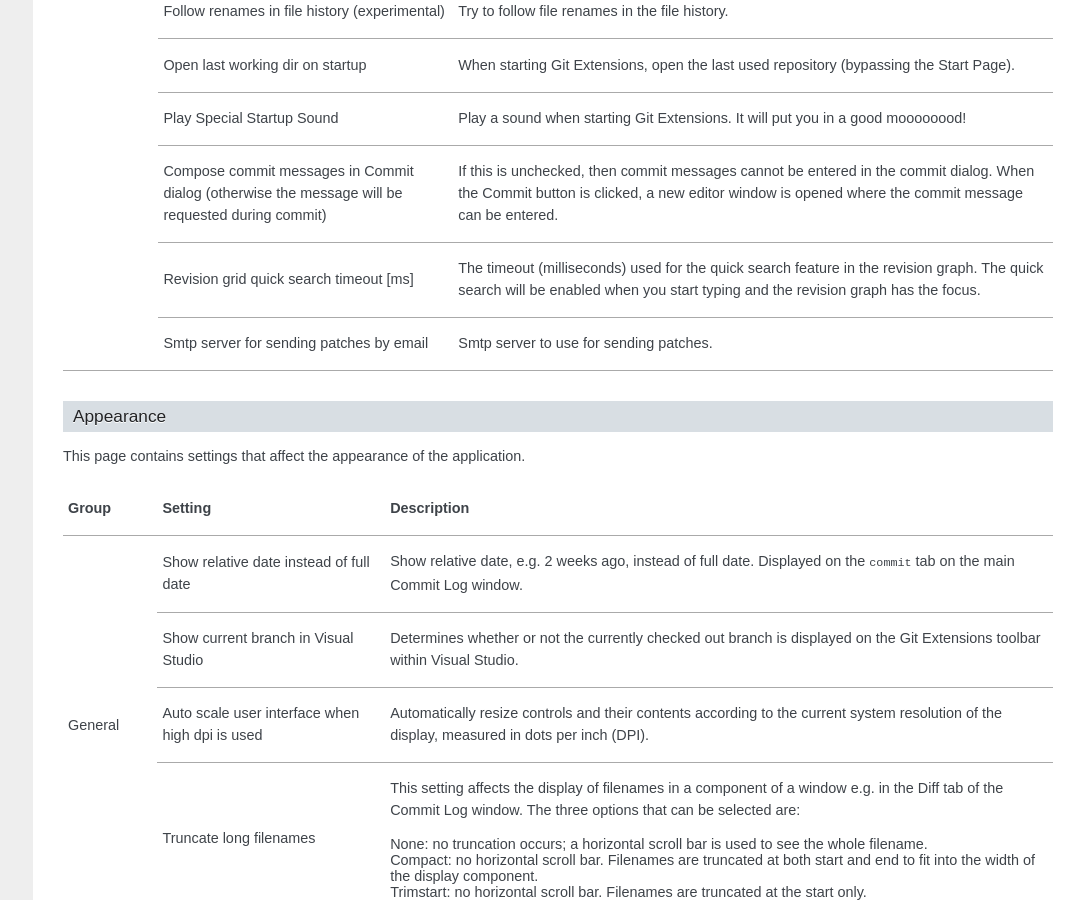
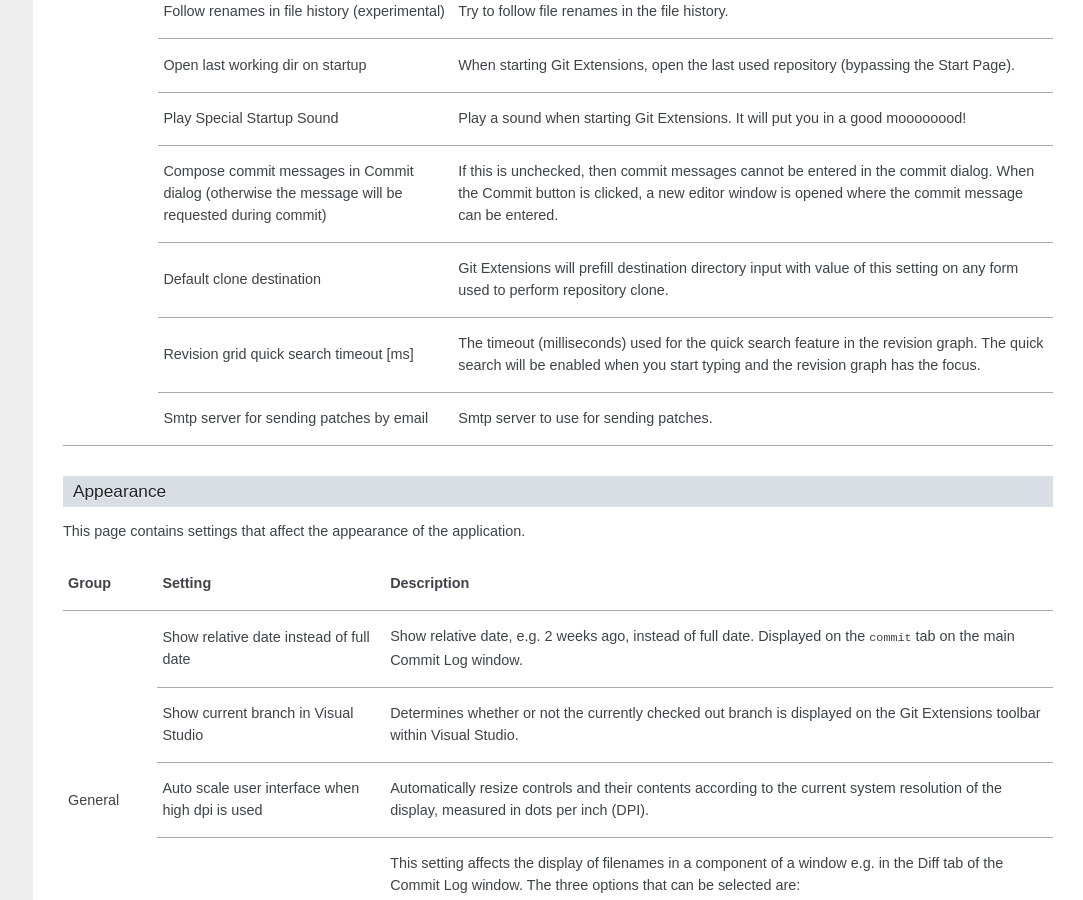
Before and after one commit to martinqt/GitExtensionsDoc, a Sphinx documentation site: the page built from source/getting_started.rst, in a window 1280 px wide and 900 px high, scrolled down 7018 px. Shown: the whole window, without its empty margins (197-1280 px from the left). Built offline with Sphinx 7.4.7, drawn with Linux system fonts in a browser that asks for light colours.

Commit message:
Default clone destination. Closes #47.

```diff
--- a/source/getting_started.rst
+++ b/source/getting_started.rst
@@ -223,6 +223,9 @@
 |             |Compose commit messages in Commit    | If this is unchecked, then commit messages cannot be entered in the commit |
 |             |dialog (otherwise the message will be| dialog. When the Commit button is clicked, a new editor window is opened   |
 |             |requested during commit)             | where the commit message can be entered.                                   |
+|             +-------------------------------------+----------------------------------------------------------------------------+
+|             |Default clone destination            | Git Extensions will prefill destination directory input with value of this |
+|             |                                     | setting on any form used to perform repository clone.                      |
 |             +-------------------------------------+----------------------------------------------------------------------------+
 |             |Revision grid quick search timeout   | The timeout (milliseconds) used for the quick search feature in the        |
 |             |[ms]                                 | revision graph. The quick search will be enabled when you start typing and |
```
